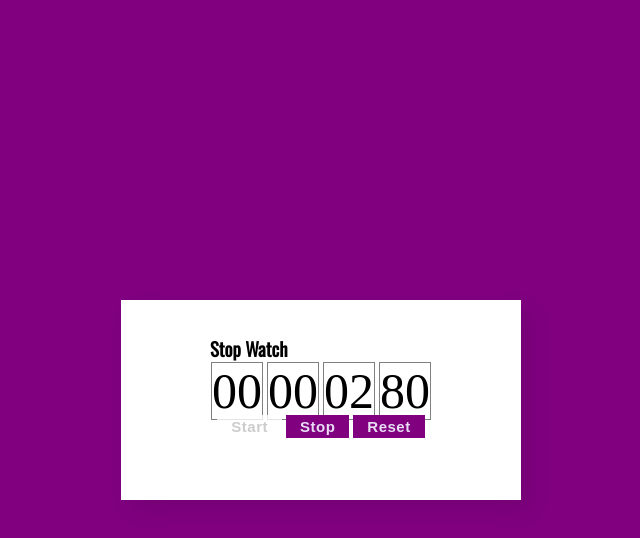
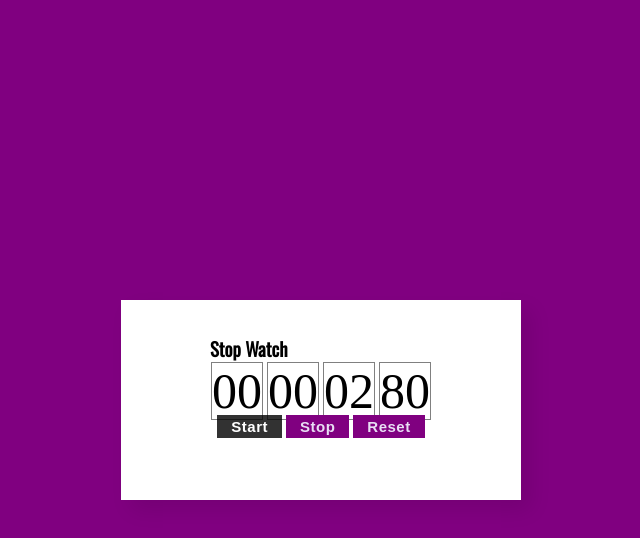
Before and after one commit to raianibnfaiz/stopwatch-with-javascript, a plain HTML site: page index.html in a window 1280 px wide. Both pictures are taken after a click on the button "Start". Shown: the whole page, without its empty margins (319-959 px from the left). Drawn offline with nearby package versions, Linux system fonts and the light colour scheme; a web font is replaced by a local one.

Commit message:
button edited

```diff
--- a/style.css
+++ b/style.css
@@ -48,7 +48,7 @@ body {
     width: 150px;
     text-align: center;
     font-size: 50px;
-    font-weight: 500;
+    font-weight: 450;
     border: 0.5px solid gray;
     margin-left: 0px;
 
@@ -82,16 +82,16 @@ body {
     cursor: not-allowed;
 
     opacity: 0.8;
-    color: #c0c0c0;
-    background-color: #ffffff;
-
+    color: white;
+    background-color: black;
 }
 
 .buttons button.stopActive {
     cursor: not-allowed;
 
     opacity: 0.8;
-    color: #c0c0c0;
-    background-color: #ffffff;
+    color: white;
+    background-color: black;
+    ;
 
 }
```
